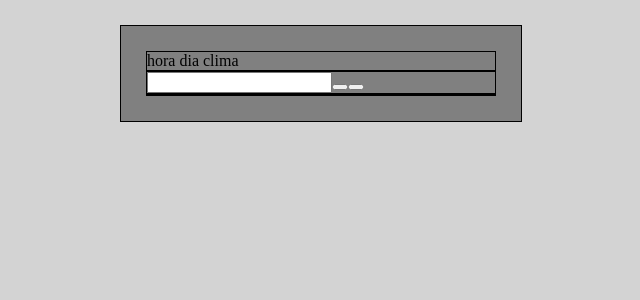
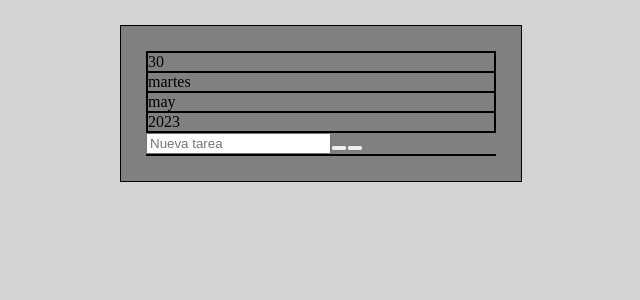
Before and after one commit to FacuBritez/Lista-De-Tareas, an Angular app: page / in a window 1280 px wide. Shown: the top 300 px of the page, without its empty margins (319-959 px from the left). Built offline with nearby package versions, Linux system fonts and the light colour scheme.

Commit message:
Agregando fecha a la lista de tareas

```diff
--- a/src/app/components/lista/lista.component.html
+++ b/src/app/components/lista/lista.component.html
@@ -1,11 +1,14 @@
 <div class="lista">
     <div class="fecha">
-        hora dia clima
+        <div id="dateNumber"></div>
+        <div id="dateText"></div>
+        <div id="dateMonth"></div>
+        <div id="dateYear"></div>
     </div>
-    <div>
-        <input type="text">
-        <button></button>
-        <button></button>
-    </div>
+    <form onsubmit="addNewTask()">
+        <input type="text" placeholder="Nueva tarea">
+        <button type="submit" class="addTaskButton"></button>
+        <button type="button" class="orderButton"></button>
+    </form>
     <div  id="tasksContainer"></div>
 </div>
--- a/src/app/components/lista/lista.component.ts
+++ b/src/app/components/lista/lista.component.ts
@@ -1,10 +1,36 @@
-import { Component } from '@angular/core';
+import { Component, OnInit, AfterViewInit } from '@angular/core';
 
 @Component({
   selector: 'app-lista',
   templateUrl: './lista.component.html',
   styleUrls: ['./lista.component.sass']
 })
-export class ListaComponent {
+export class ListaComponent implements OnInit, AfterViewInit {
+  dateNumber: HTMLElement | undefined;
+  dateText: HTMLElement | undefined;
+  dateMonth: HTMLElement | undefined;
+  dateYear: HTMLElement | undefined;
+  date = new Date();
 
+  setDate = () => {
+    this.dateNumber = document.getElementById('dateNumber') as HTMLElement;
+    this.dateText = document.getElementById('dateText') as HTMLElement;
+    this.dateMonth = document.getElementById('dateMonth') as HTMLElement;
+    this.dateYear = document.getElementById('dateYear') as HTMLElement;
+
+    this.dateNumber.textContent = this.date.toLocaleString('es', { day: 'numeric' });
+    this.dateText.textContent = this.date.toLocaleString('es', { weekday: 'long' });
+    this.dateMonth.textContent = this.date.toLocaleString('es', { month: 'short' });
+    this.dateYear.textContent = this.date.toLocaleString('es', { year: 'numeric' });
+  }
+
+  addNewTask = () => {
+
+  }
+
+  ngOnInit() {}
+
+  ngAfterViewInit() {
+    this.setDate();
+  }
 }
```
